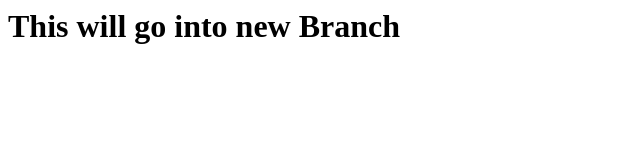
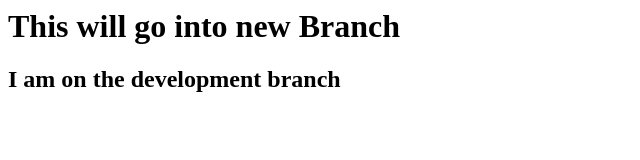
Before and after one commit to masoodtalha/testRepo, a plain HTML site: page index.html in a window 1280 px wide. Shown: the whole page, without its empty margins (0-640 px from the left). Drawn offline with Linux system fonts and the light colour scheme.

Commit message:
Heading Added

```diff
--- a/index.html
+++ b/index.html
@@ -4,5 +4,6 @@
 </head>
 <body>
 <h1> This will go into new Branch </h1>
+<h2> I am on the development branch </h2>
 </body>
 </html>
```
